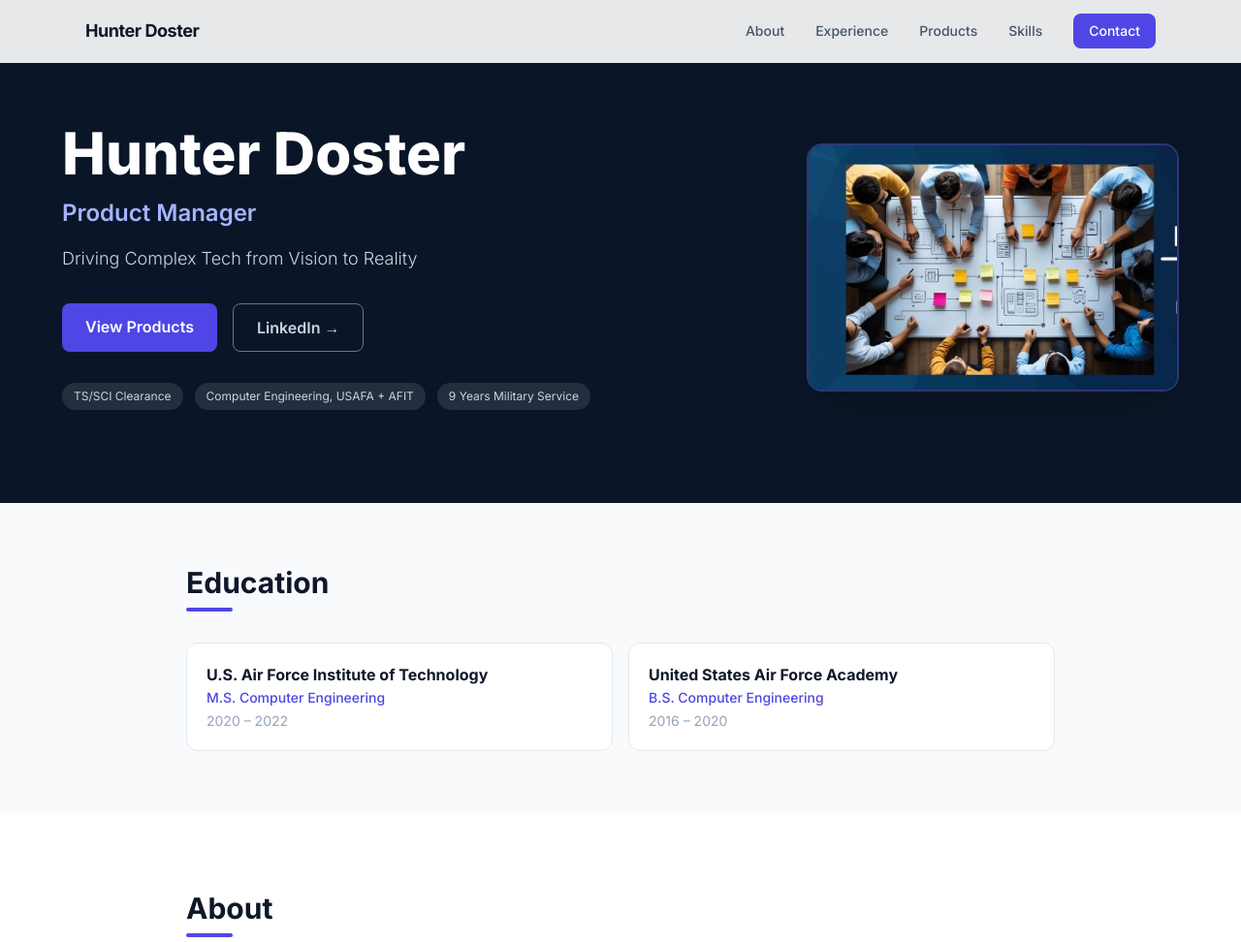
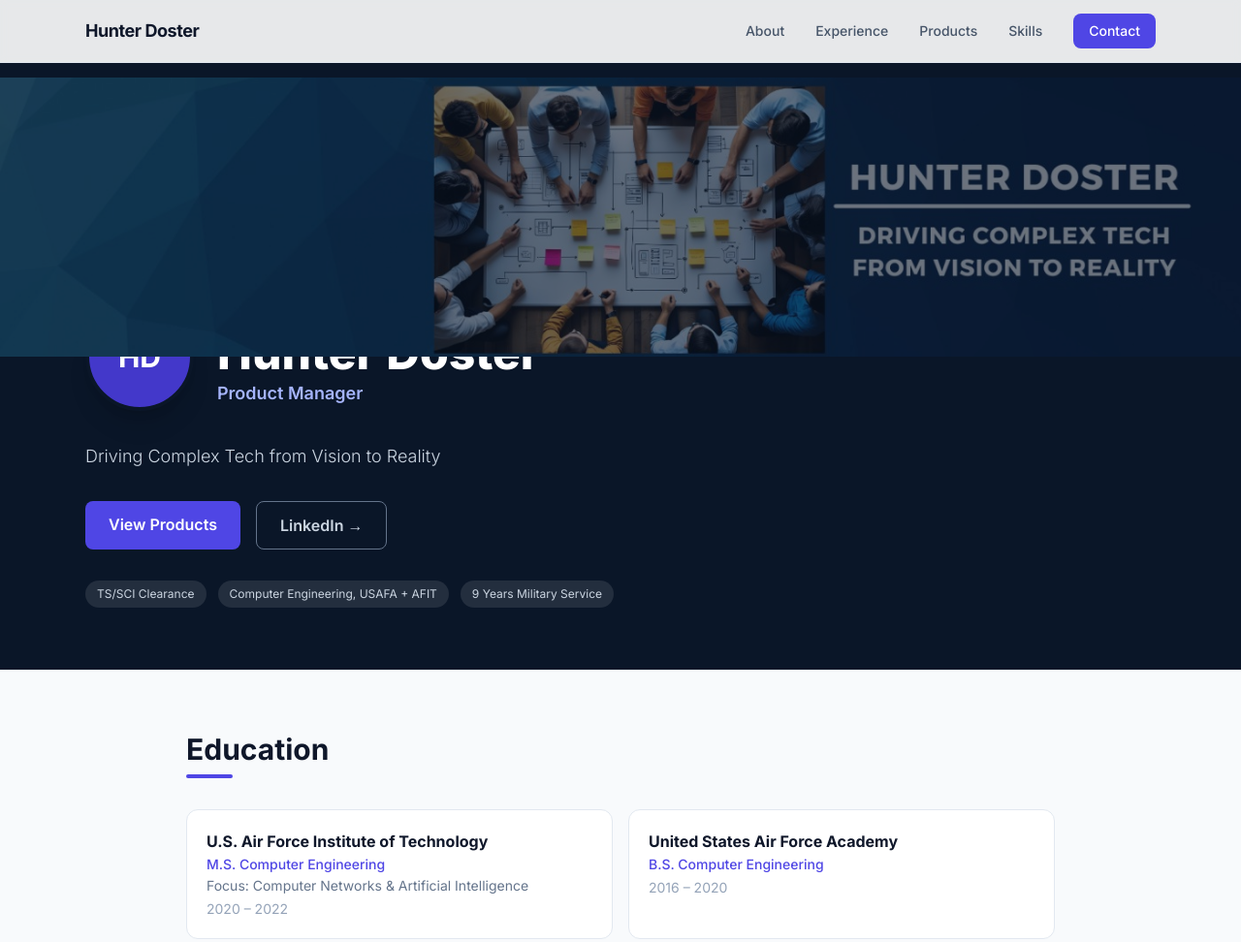
Before and after one commit to hunterdoster/hunterdoster.github.io, a plain HTML site: page index.html in a window 1280 px wide. Shown: the top 972 px of the page at 97% size. Drawn offline with nearby package versions, Linux system fonts and the light colour scheme.

Commit message:
Banner photo layout, headshot placeholder, fix tagline, update AFIT degree focus

```diff
--- a/index.html
+++ b/index.html
@@ -54,17 +54,37 @@
   </nav>
 
   <!-- ── Hero ── -->
-  <section class="bg-navy-900 pt-32 pb-24 px-6">
-    <div class="max-w-6xl mx-auto flex flex-col md:flex-row items-center gap-12">
-      <div class="flex-1 text-center md:text-left">
-        <h1 class="text-5xl md:text-6xl font-extrabold text-white leading-tight mb-4">
-          Hunter Doster
-        </h1>
-        <p class="text-xl md:text-2xl font-semibold text-indigo-300 mb-4">Product Manager</p>
-        <p class="text-lg text-slate-300 font-light max-w-xl mb-8 leading-relaxed">
+  <section class="bg-navy-900 pt-20">
+
+    <!-- Banner image -->
+    <div class="w-full h-72 overflow-hidden relative">
+      <img src="profile.jpg" alt="Team at work"
+        class="w-full h-full object-cover object-center"
+        onerror="this.style.display='none'" />
+      <div class="absolute inset-0 bg-navy-900/60"></div>
+    </div>
+
+    <!-- Content below banner -->
+    <div class="max-w-6xl mx-auto px-6 pb-16">
+
+      <!-- Headshot + name row -->
+      <div class="flex flex-col md:flex-row md:items-end gap-6 -mt-14 mb-8">
+        <div class="w-28 h-28 rounded-full overflow-hidden border-4 border-navy-900 shadow-xl flex-shrink-0 bg-indigo-700 flex items-center justify-center">
+          <img src="headshot.jpg" alt="Hunter Doster"
+            class="w-full h-full object-cover object-top"
+            onerror="this.parentElement.innerHTML='<span class=\'text-white text-3xl font-bold\'>HD</span>'" />
+        </div>
+        <div class="pb-1">
+          <h1 class="text-4xl md:text-5xl font-extrabold text-white leading-tight">Hunter Doster</h1>
+          <p class="text-lg font-semibold text-indigo-300 mt-1">Product Manager</p>
+        </div>
+      </div>
+
+      <!-- Tagline + CTAs -->
+      <p class="text-lg text-slate-300 font-light max-w-2xl mb-8 leading-relaxed">
         Driving Complex Tech from Vision to Reality
       </p>
-        <div class="flex flex-wrap gap-4 justify-center md:justify-start">
+      <div class="flex flex-wrap gap-4 mb-8">
         <a href="#projects"
           class="bg-indigo-600 hover:bg-indigo-500 text-white font-semibold px-6 py-3 rounded-lg transition-colors">
           View Products
@@ -74,19 +94,12 @@
           LinkedIn →
         </a>
       </div>
-        <div class="flex flex-wrap gap-3 mt-8 justify-center md:justify-start">
+      <div class="flex flex-wrap gap-3">
         <span class="text-xs bg-white/10 text-slate-300 px-3 py-1.5 rounded-full">TS/SCI Clearance</span>
         <span class="text-xs bg-white/10 text-slate-300 px-3 py-1.5 rounded-full">Computer Engineering, USAFA + AFIT</span>
         <span class="text-xs bg-white/10 text-slate-300 px-3 py-1.5 rounded-full">9 Years Military Service</span>
       </div>
-      </div>
-      <div class="flex-shrink-0 w-full md:w-auto">
-        <div class="w-full md:w-96 h-64 rounded-2xl overflow-hidden border-2 border-indigo-500/40 shadow-2xl">
-          <img src="profile.jpg" alt="Hunter Doster"
-            class="w-full h-full object-cover object-center"
-            onerror="this.parentElement.innerHTML='<div class=\'w-full h-full bg-indigo-700 flex items-center justify-center\'><span class=\'text-white text-5xl font-bold\'>HD</span></div>'" />
-        </div>
-      </div>
+
     </div>
   </section>
 
@@ -99,6 +112,7 @@
         <div class="border border-slate-200 bg-white rounded-xl p-5">
           <p class="font-bold text-slate-900">U.S. Air Force Institute of Technology</p>
           <p class="text-indigo-600 font-medium text-sm mt-0.5">M.S. Computer Engineering</p>
+          <p class="text-slate-500 text-sm mt-0.5">Focus: Computer Networks & Artificial Intelligence</p>
           <p class="text-slate-400 text-sm mt-1">2020 – 2022</p>
         </div>
         <div class="border border-slate-200 bg-white rounded-xl p-5">
```
Lines whose indentation alone changed are shown as unchanged.
